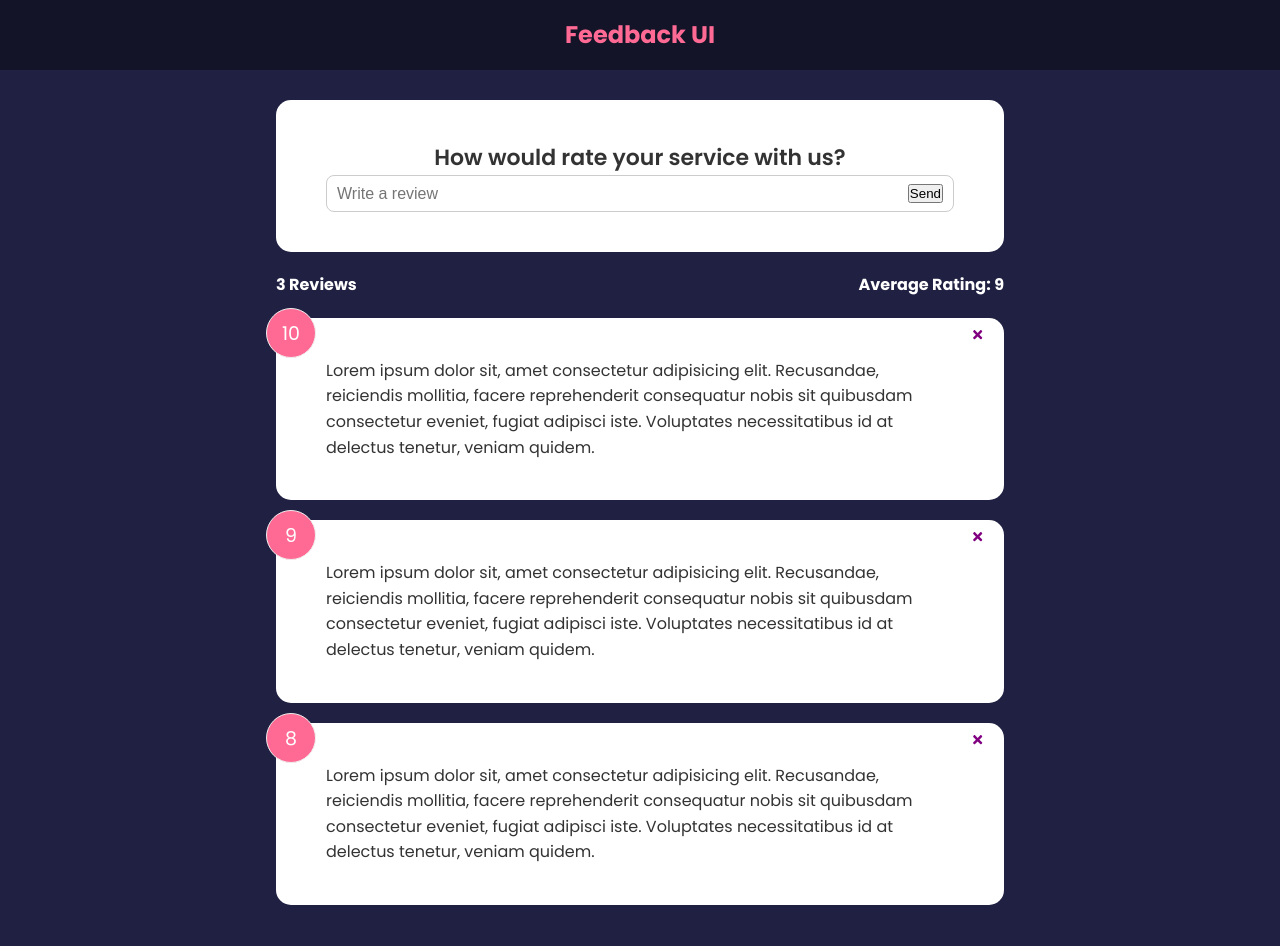
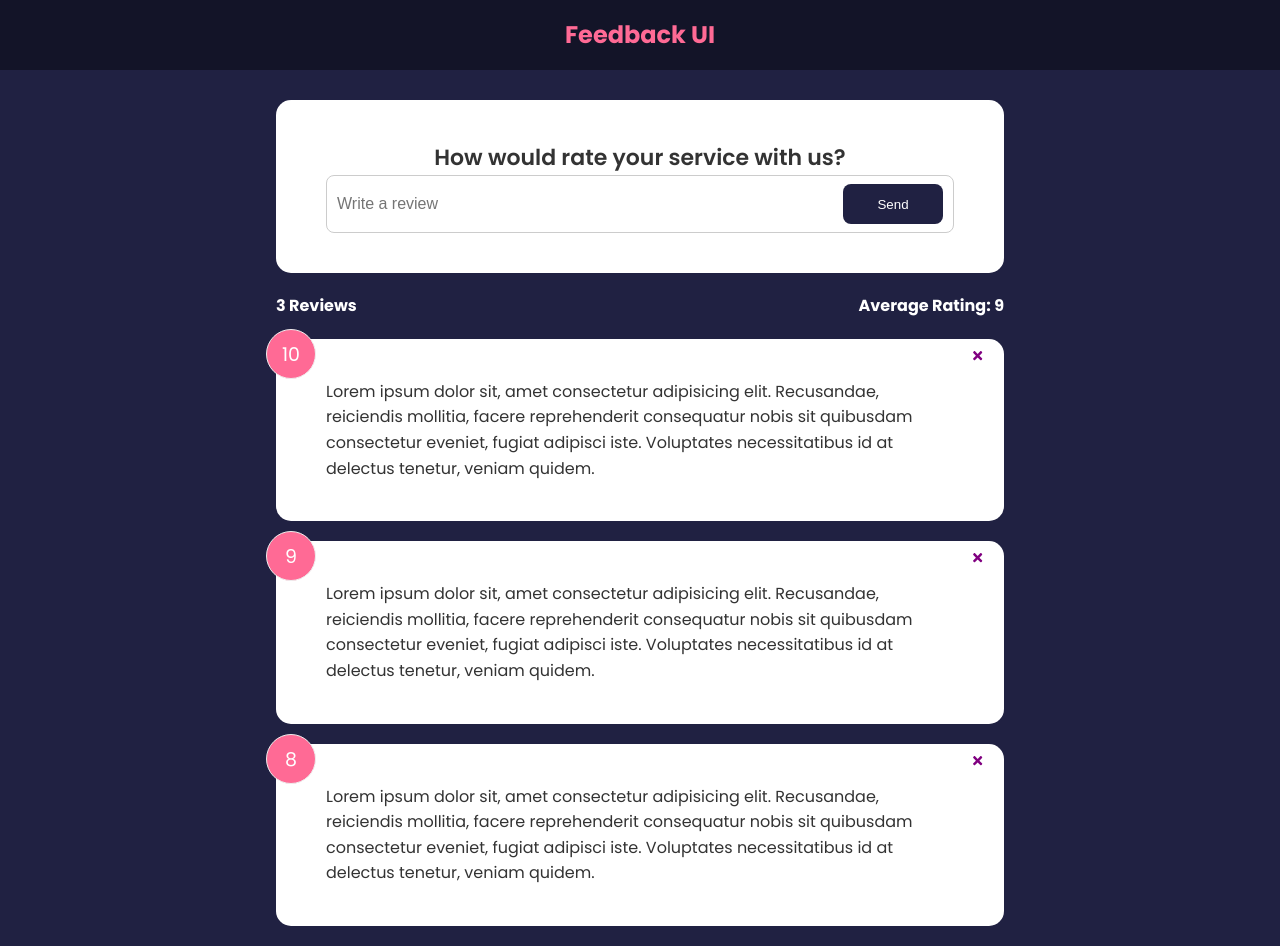
Before and after one commit to timshinsergey/react-feedback-app, a React (Create React App) app: page / in a window 1280 px wide. Before the commit the page ends 925 px from the top, so only its background shows below. Built offline with nearby package versions, Linux system fonts and the light colour scheme.

Commit message:
creating Button component

```diff
--- a/src/components/FeedbackForm.jsx
+++ b/src/components/FeedbackForm.jsx
@@ -1,5 +1,6 @@
 import { useState } from 'react/cjs/react.development'
 import Card from './shared/Card'
+import Button from './shared/Button'
 
 function FeedbackForm() {
   const [text, setText] = useState('')
@@ -17,7 +18,7 @@
             placeholder='Write a review'
             value={text}
           />
-          <button type='submit'>Send</button>
+          <Button type='submit'>Send</Button>
         </div>
       </form>
     </Card>
--- /dev/null
+++ b/src/components/shared/Button.jsx
@@ -0,0 +1,24 @@
+import PropTypes from 'prop-types'
+
+function Button({ children, version, type, isDisabled }) {
+  return (
+    <button type={type} disabled={isDisabled} className={`btn btn-${version}`}>
+      {children}
+    </button>
+  )
+}
+
+Button.defaultProps = {
+  version: 'primary',
+  type: 'button',
+  isDisabled: false,
+}
+
+Button.propTypes = {
+  children: PropTypes.node.isRequired,
+  version: PropTypes.string,
+  type: PropTypes.string,
+  isDisabled: PropTypes.bool,
+}
+
+export default Button
```
